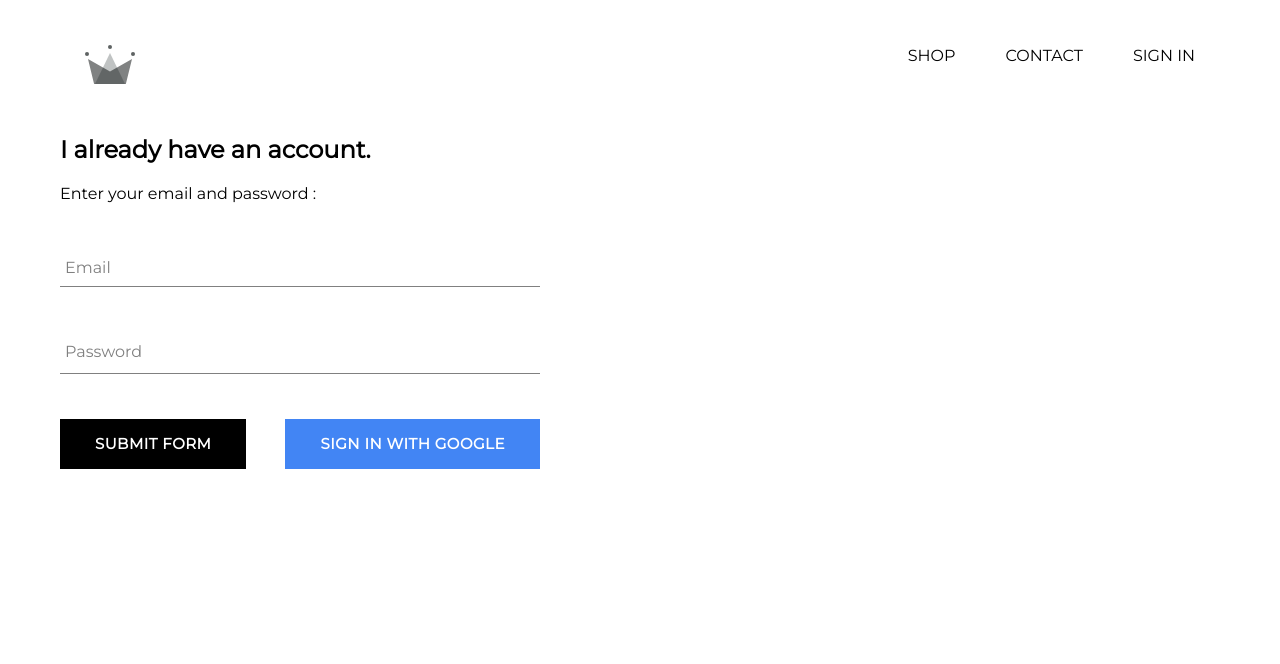
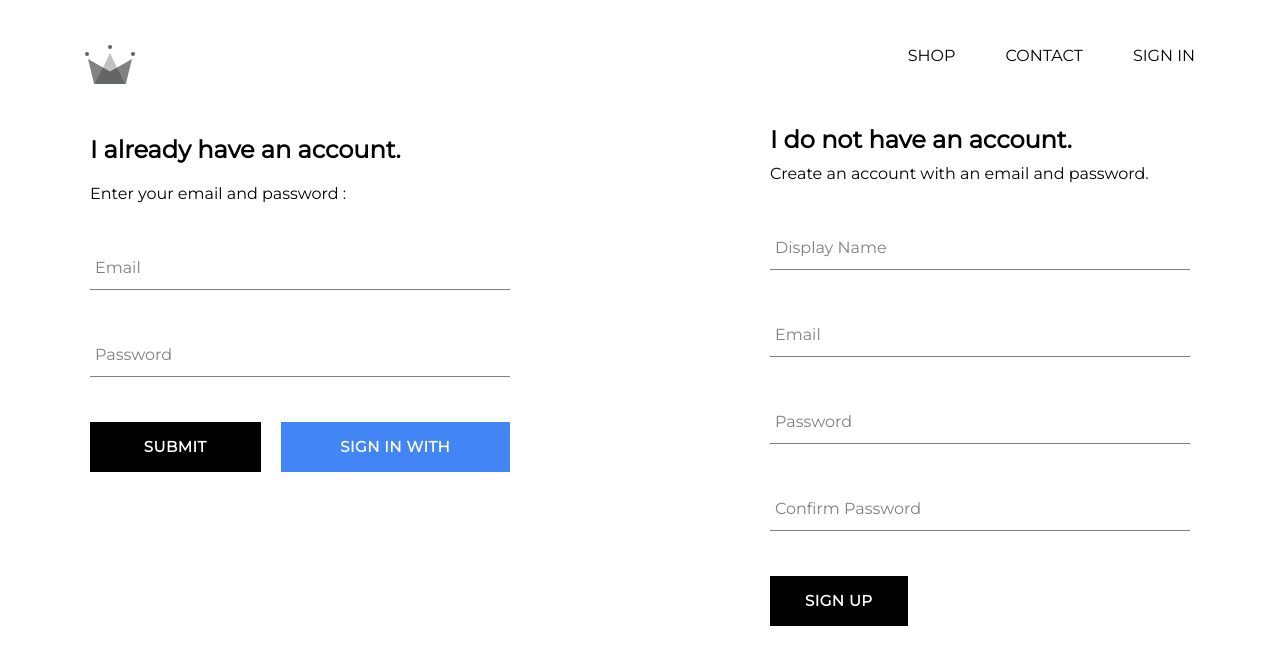
Before and after one commit to VrajKD/vkd-kart, a React (Create React App) app: page /signin in a window 1280 px wide. Shown: the top 664 px of the page. Built offline with nearby package versions, Linux system fonts and the light colour scheme; no server answers.

Commit message:
Firebase Authentication and FireStore User DB with signUp and SignIn forms done

```diff
--- a/src/App.js
+++ b/src/App.js
@@ -6,7 +6,7 @@ import Category from './pages/Category/Category';
 import Shop from './pages/Shop/Shop';
 import Header from './components/Header/Header';
 import LoginRegister from './pages/LoginRegister/LoginRegister';
-import { auth } from './firebase/firebase.utils';
+import { auth, createUserProfileDoc } from './firebase/firebase.utils';
 
 class App extends React.Component {
 
@@ -20,10 +20,27 @@ class App extends React.Component {
   unsubscribeFromAuth = null;
 
   componentDidMount() {
-    this.unsubscribeFromAuth = auth.onAuthStateChanged(user => {
-      this.setState({ currentUser: user });
-      console.log(user);
+    this.unsubscribeFromAuth = auth.onAuthStateChanged(async userAuth => {
+      if (userAuth) {
+        const userRef = await createUserProfileDoc(userAuth);
+        userRef.onSnapshot(snapshot => {
+          this.setState({
+            currentUser: {
+              id: snapshot.id,
+              ...snapshot.data(),
+            }
+          }, () => {
+            console.log("State ", this.state);
+          })
+        })
+      }
+
+      this.setState({ currentUser: userAuth });
     })
+  }
+
+  componentWillUnmount() {
+    this.unsubscribeFromAuth();
   }
 
   render() {
--- a/src/components/FormInput/FormInput.scss
+++ b/src/components/FormInput/FormInput.scss
@@ -36,7 +36,7 @@ $main-color: black;
   input[type='password'] {
     letter-spacing: 0.3em;
   }
-  input[type='email']{
+  input{
       letter-spacing: 0.1em;
       font-size: 16px;
       font-weight: 400;
--- a/src/components/SignIn/SignIn.scss
+++ b/src/components/SignIn/SignIn.scss
@@ -1,8 +1,8 @@
 .sign-in{
-    width:480px;
+    width:420px;
     display: flex;
     flex-direction: column;
-    justify-content: center;
+    // justify-content: center;
     align-content: center;
     .title{
         margin:10px 0;
--- a/src/components/SignUp/SignUp.js
+++ b/src/components/SignUp/SignUp.js
@@ -1,9 +1,94 @@
 import React from 'react';
+import FormInput from '../FormInput/FormInput';
+import CustomButton from '../CustomButton/CustomButton';
+import { createUserProfileDoc, auth } from '../../firebase/firebase.utils'
 import './SignUp.scss';
 
 class SignUp extends React.Component {
+    constructor(props) {
+        super(props);
+        this.state = {
+            displayName: '',
+            email: '',
+            password: '',
+            confirmPassword: ''
+        }
+    }
+
+    handleSubmit = async event => {
+        event.preventDefault();
+        const { displayName, email, password, confirmPassword } = this.state;
+        if (password !== confirmPassword) {
+            alert("Passwords don't match. Retry.");
+            return;
+        }
+        try {
+            const { user } = await auth.createUserWithEmailAndPassword(email, password);
+            await createUserProfileDoc(user, { displayName });
+
+            this.setState({
+                displayName: '',
+                email: '',
+                password: '',
+                confirmPassword: ''
+            })
+        }
+        catch (err) {
+            console.log("error ! : ", err);
+        }
+
+
+
+    }
+
+    handleChange = (event) => {
+        const { name, value } = event.target;
+        this.setState({ [name]: value });
+    }
+
     render() {
-
+        const { displayName, email, password, confirmPassword } = this.state;
+        return (
+            <div className="sign-up">
+                <h2 className="title">I do not have an account.</h2>
+                <span>Create an account with an email and password.</span>
+                <form onSubmit={this.handleSubmit}>
+                    <FormInput
+                        name="displayName"
+                        type="text"
+                        value={displayName}
+                        label="Display Name"
+                        onChange={this.handleChange}
+                        required
+                    />
+                    <FormInput
+                        name="email"
+                        type="email"
+                        value={email}
+                        label="Email"
+                        onChange={this.handleChange}
+                        required
+                    />
+                    <FormInput
+                        name="password"
+                        type="password"
+                        value={password}
+                        label="Password"
+                        onChange={this.handleChange}
+                        required
+                    />
+                    <FormInput
+                        name="confirmPassword"
+                        type="password"
+                        value={confirmPassword}
+                        label="Confirm Password"
+                        onChange={this.handleChange}
+                        required
+                    />
+                    <CustomButton type="submit">SIGN UP</CustomButton>
+                </form>
+            </div >
+        )
     }
 }
 
--- a/src/components/SignUp/SignUp.scss
+++ b/src/components/SignUp/SignUp.scss
@@ -0,0 +1,10 @@
+.sign-up{
+    width:420px;
+    display: flex;
+    flex-direction: column;
+    // justify-content: center;
+    align-content: center;
+    .title{
+        margin:10px 0;
+    }
+}
--- a/src/firebase/firebase.utils.js
+++ b/src/firebase/firebase.utils.js
@@ -13,6 +13,33 @@ const config = {
     measurementId: "G-SW56CLZFH7"
 };
 
+export const createUserProfileDoc = async (userAuth, moreData) => {
+    if (!userAuth) return;
+
+    const userRef = firestore.doc(`users/${userAuth.uid}`);
+    const snapShot = await userRef.get();
+    console.log("Snapshot generated");
+
+    if (snapShot.exists === false) {
+        const { displayName, email } = userAuth;
+        const createdAt = new Date();
+        try {
+            await userRef.set({
+                displayName,
+                email,
+                createdAt,
+                ...moreData
+            });
+            console.log("User added")
+        }
+        catch (err) {
+            console.log("Error!!!")
+        }
+    }
+
+    return userRef;
+}
+
 firebase.initializeApp(config);
 
 export const auth = firebase.auth();
--- a/src/pages/LoginRegister/LoginRegister.js
+++ b/src/pages/LoginRegister/LoginRegister.js
@@ -1,12 +1,14 @@
 import React from 'react';
 import './LoginRegister.scss';
 import SignIn from '../../components/SignIn/SignIn';
+import SignUp from '../../components/SignUp/SignUp';
 
 class LoginRegister extends React.Component {
     render() {
         return (
-            <div className="sign-in">
-                <SignIn/>
+            <div className="login-register">
+                <SignIn />
+                <SignUp />
             </div>
         )
     }
--- a/src/pages/LoginRegister/LoginRegister.scss
+++ b/src/pages/LoginRegister/LoginRegister.scss
@@ -0,0 +1,6 @@
+.login-register{
+    width: 1100px;
+    display: flex;
+    justify-content: space-between;
+    margin : 20px auto;
+}
```
